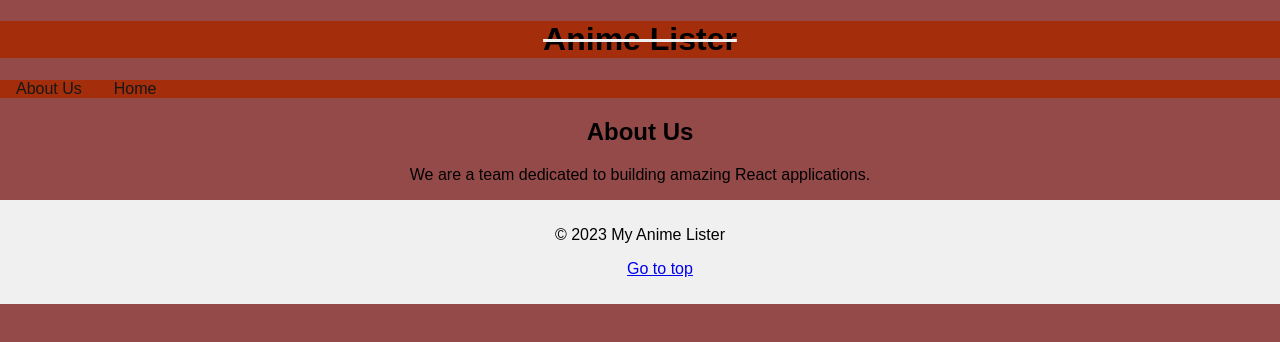
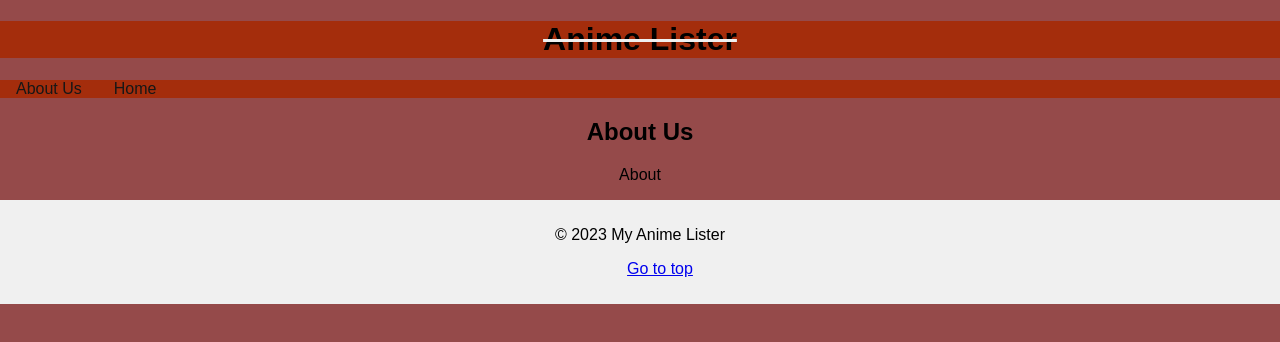
Before and after one commit to Midsnow605/flatiron-phase-2-react-project-frontend, a React (Vite) app: page /About in a window 1280 px wide. Shown: the top 342 px of the page. Built offline with nearby package versions, Linux system fonts and the light colour scheme.

Commit message:
Submit form component

```diff
--- a/src/pages/About.jsx
+++ b/src/pages/About.jsx
@@ -4,7 +4,7 @@ const About = () => {
   return (
     <div>
       <h2>About Us</h2>
-      <p>We are a team dedicated to building amazing React applications.</p>
+      <p>About</p>
     </div>
   );
 }
```
Also changed, not shown: src/components/SubmitForm.jsx (added).
